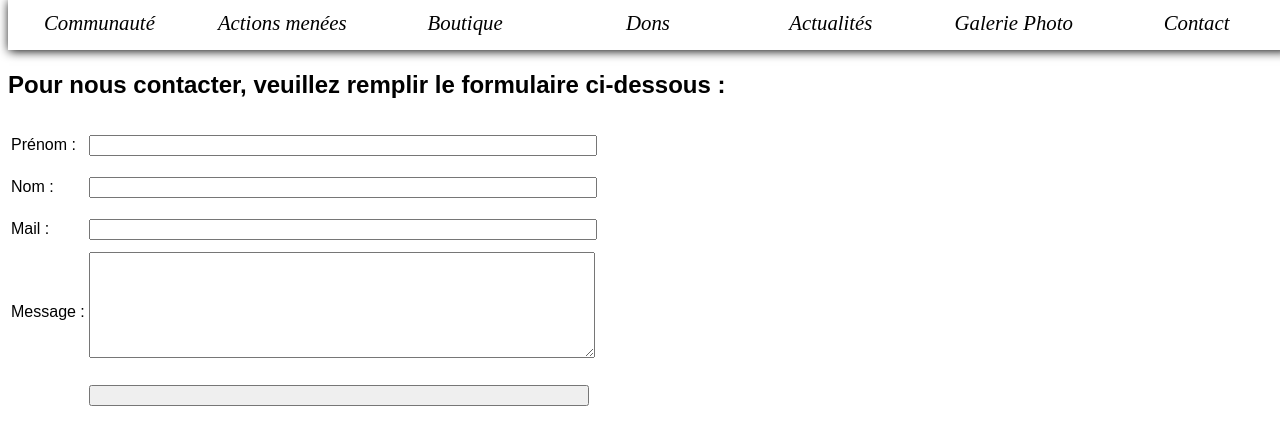
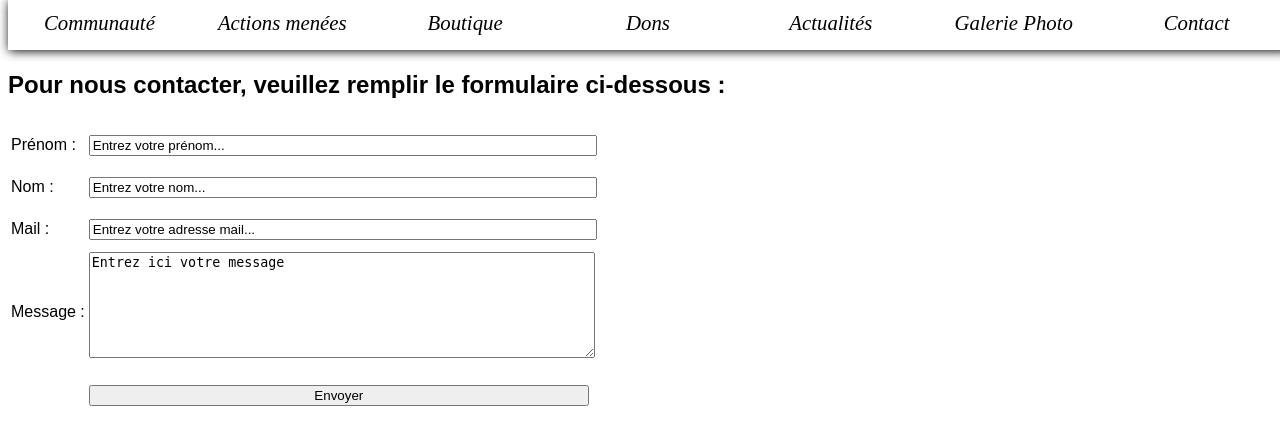
Before and after one commit to miszczuk-cell/projet, a PHP site: page /contact.php in a window 1280 px wide. Shown: the top 445 px of the page. Run offline with PHP 8.4, Linux system fonts and the light colour scheme.

Commit message:
Ajout de valeurs par défaut dans les champs de la page contact ainsi que des contraintes pour ces champs

```diff
--- a/contact.php
+++ b/contact.php
@@ -13,21 +13,21 @@
       <table>
         <tr>
           <td><label for="prenom">Prénom :</label></td>
-          <td><input type="text" id="prenom" size="50"></td>
+          <td><input type="text" id="prenom" value="Entrez votre prénom..." size="50" required></td>
         </tr>
         <tr>
           <td><label for="nom">Nom :</label></td>
-          <td><input type="text" id="nom" size="50"></td>
+          <td><input type="text" id="nom" value="Entrez votre nom..." size="50" required></td>
         </tr>
           <td><label for="mail">Mail :</label></td>
-          <td><input type="text" id="mail" size="100"></td>
+          <td><input type="text" id="mail" default value="Entrez votre adresse mail..." size="100" required></td>
         <tr>
           <td><label for="message">Message :</label></td>
-          <td><textarea name="message" id="message" size="500"></textarea></td>
+          <td><textarea name="message" id="message" size="500" required>Entrez ici votre message</textarea></td>
         </tr>
         <tr>
           <td></td>
-          <td><input type="button" text="Envoyer" id="boutonEnvoyer"></td>
+          <td><input type="button" value="Envoyer" id="boutonEnvoyer"></td>
         </tr>
       </table>
     </form>
```
